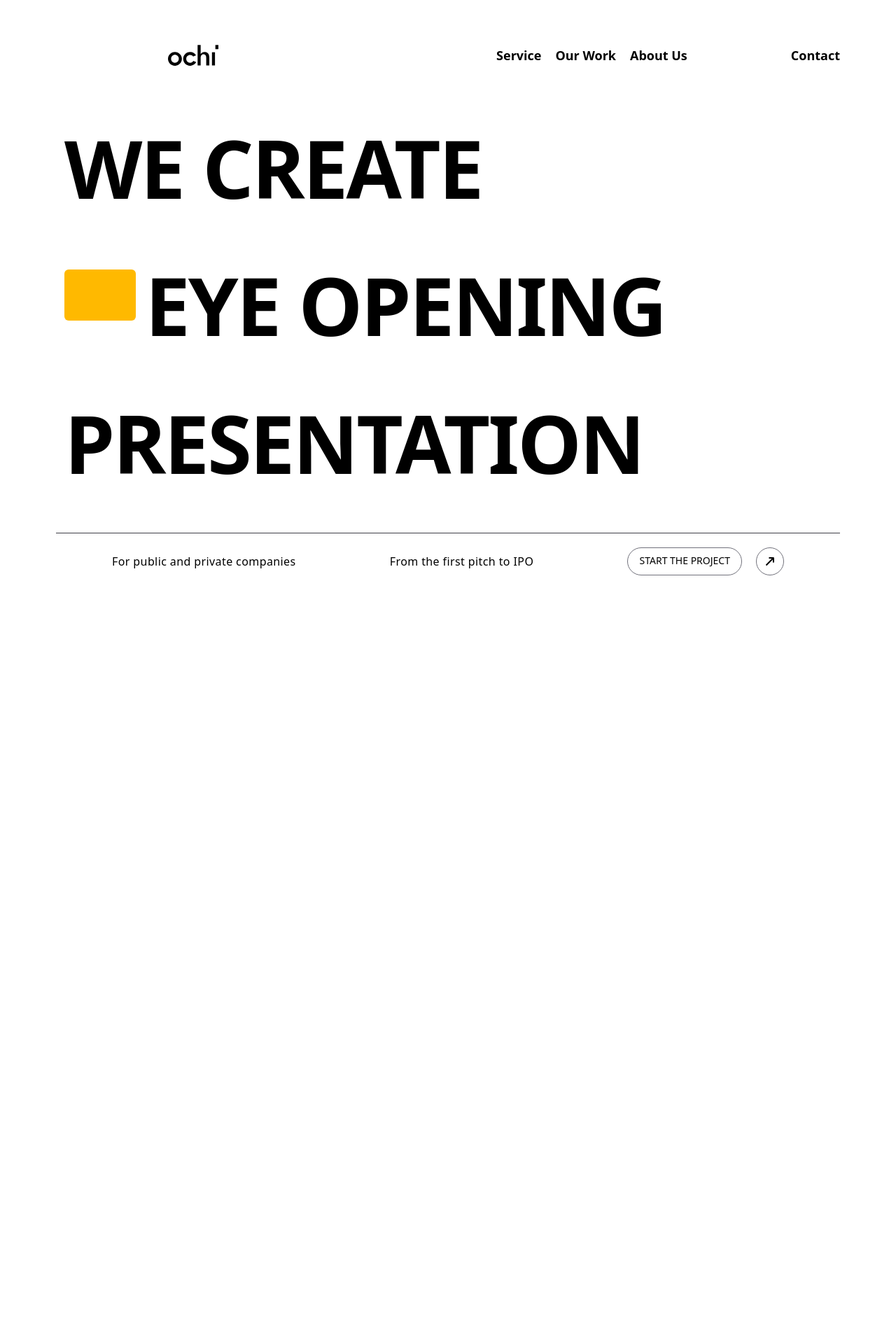
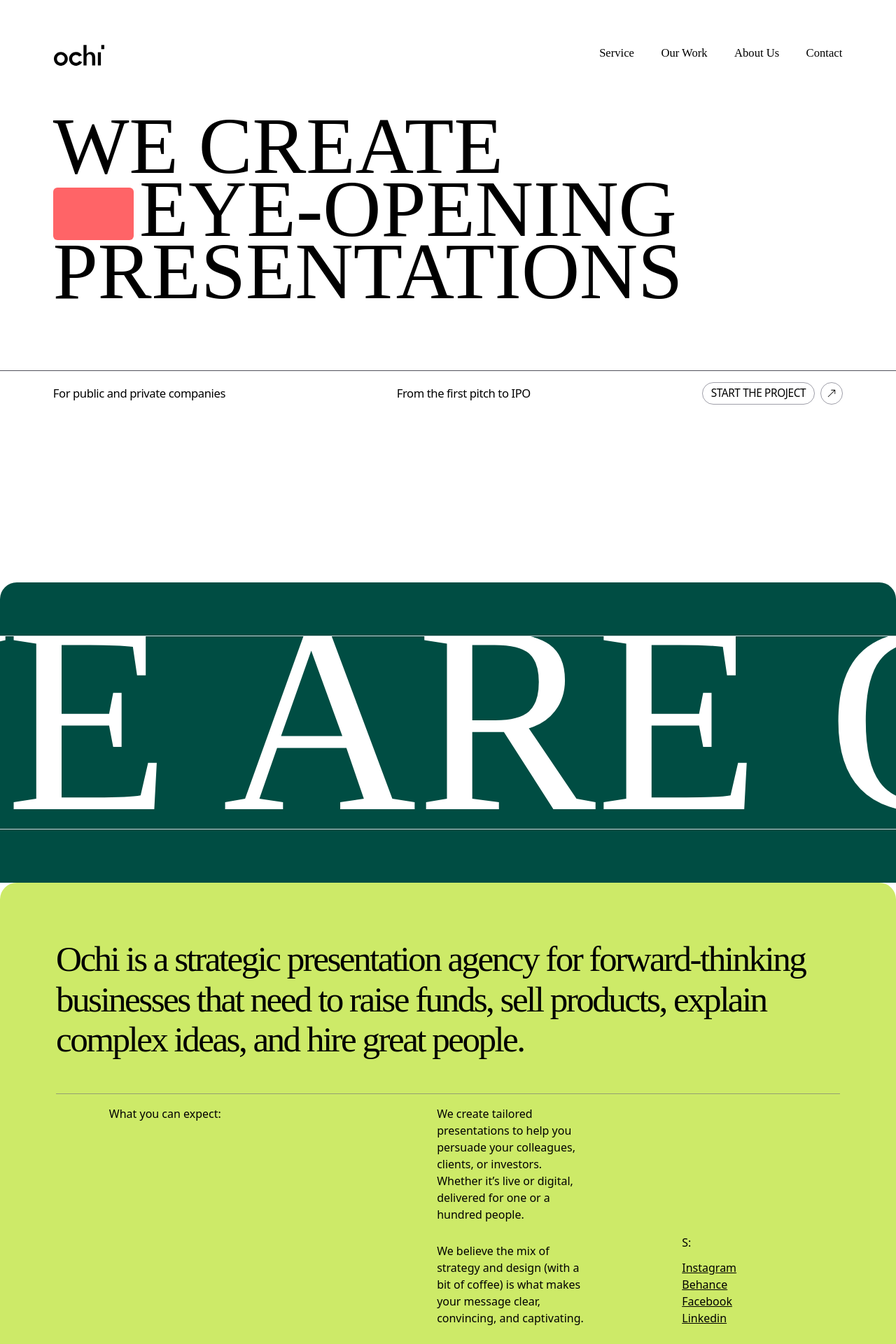
Before and after one commit to ayushghosh-123/Ochi-website, a React (Vite) app: page / in a window 1280 px wide. Shown: the top 1920 px of the page at 70% size. Before the commit the page ends 1072 px from the top, so only its background shows below. Built offline with nearby package versions, Linux system fonts and the light colour scheme.

Commit message:
marque pages done

```diff
--- a/package.json
+++ b/package.json
@@ -11,9 +11,11 @@
   },
   "dependencies": {
     "@tailwindcss/vite": "^4.0.6",
+    "framer-motion": "^12.4.3",
     "react": "^19.0.0",
     "react-dom": "^19.0.0",
     "react-icons": "^5.4.0",
+    "react-loading": "^2.0.3",
     "tailwindcss": "^4.0.6"
   },
   "devDependencies": {
--- a/src/App.jsx
+++ b/src/App.jsx
@@ -1,13 +1,18 @@
+import Abou from './Component/Abou'
 import Landing from './Component/Landing'
+import Marquee from './Component/Marquee'
 import Navbar from './Component/Navbar'
+
 
 function App() {
 
 
   return (
-    <div className='w-full px-20 py-8'>
+    <div className='w-full  py-8'>
       <Navbar />
       <Landing/>
+      <Marquee/>
+      <Abou/>
     </div>
   )
 }
--- /dev/null
+++ b/src/Component/Abou.jsx
@@ -0,0 +1,37 @@
+// import React from 'react'
+
+function Abou() {
+  return (
+    <div  data-scroll data-scroll-speed='-.2' className="='w-full p-20  bg-[#CDEA68] rounded-tl-3xl rounded-tr-3xl text-black">
+        <h1 className="font-['Neue_Montreal'] text-[4vw]  leading-[4.5vw] tracking-tighter">Ochi is a strategic presentation agency for forward-thinking businesses that need to raise funds, sell products, explain complex ideas, and hire great people.</h1>
+        <div className="w-full border-y border-zinc-500/60 mt-12 px-[5.922vw]">
+        <div className="flex flex-col md:flex-row gap-10 pt-4 pb-28">
+          <div className="md:basis-[25vw] lg:basis-[50vw]">
+            What you can expect:
+          </div>
+          <div className="flex flex-col basis-[25vw] w-[50vw] gap-7">
+            <span>
+              We create tailored presentations to help you persuade your
+              colleagues, clients, or investors. Whether it’s live or digital,
+              delivered for one or a hundred people.
+            </span>
+
+            <span>
+              We believe the mix of strategy and design (with a bit of coffee)
+              is what makes your message clear, convincing, and captivating.
+            </span>
+          </div>
+          <div className="flex flex-col basis-[25vw]  justify-end md:pl-24">
+            <span className="mb-3 ">S:</span>
+            <span className="underline underline-offset-1">Instagram</span>
+            <span className="underline underline-offset-1">Behance</span>
+            <span className="underline underline-offset-1">Facebook</span>
+            <span className="underline underline-offset-1">Linkedin</span>
+          </div>
+        </div>
+      </div>
+    </div>
+  )
+}
+
+export default Abou
--- a/src/Component/Landing.jsx
+++ b/src/Component/Landing.jsx
@@ -1,43 +1,53 @@
-import { FaArrowUpLong } from "react-icons/fa6";
 
-function Landing() {
+import { motion } from "framer-motion";
+import { BsArrowUpRight } from "react-icons/bs";
+
+const LandingPage = () => {
+
   return (
-    <div className="w-full h-screen">
-      <div className="TEXTSTRUCTURE mt-52 px-3">
-        {["we create", "eye opening", "presentation"].map((item, index) => (
-          <div key={index} className="masker mt-40 flex w-fit items-center">
-            {index === 1 && <div className="mr-[1vw] rounded-md w-[8vw] h-[5.7vw] -top-[1.2vw] relative bg-amber-400"></div>}
-            <h1 className="flex item-centre uppercase h-full leading-[0vw] text-[9vw] tracking-tight font-['FoundersGrotesk (woff) Roboto sans-serif'] font-semibold">
-              {item}
-            </h1>
+    <div data-scroll data-scroll-speed='-.3' className=" w-full box-border h-screen pt-1">
+      <div className="textstructure mt-32 px-[5.922vw]">
+        {["We Create", "Eye-Opening", "Presentations"].map((text, index) => (
+          <div className="masker " key={index}>
+            <div className="w-fit flex items-end overflow-hidden ">
+              {index === 1 && (
+                <motion.span
+                initial={{width:0}}
+                animate={{width:"9vw"}}
+                transition={{duration:1 , ease: [0.76, 0, 0.24, 1]}}
+                className="w-[9vw] h-[5.9vw] rounded-md mr-2 relative bg-red-400"></motion.span>
+              )}
+              <h1 className="font-['FoundersGrotesk'] leading-[7vw] uppercase text-[9vw] flex items-center">
+                {text}
+              </h1>
+            </div>
           </div>
         ))}
       </div>
-      <div className="border-t-[1px] border-zinc-700 mt-32 flex justify-between items-center py-5 px-20">
+      <div className="border-t border-zinc-600 mt-24 flex items-center justify-between px-[5.922vw] py-4">
         {[
           "For public and private companies",
           "From the first pitch to IPO",
-        ].map((item, index) => (
-          <p
+        ].map((text, index) => (
+          <span
             key={index}
-            className="text-md font-light tracking-wide leading-none"
+            className=" tracking-tight text-[2vw] md:text-[1.3vw] leading-tight "
           >
-            {item}
-          </p>
+            {text}
+          </span>
         ))}
-        <div className="start flex items-centre gap-5">
-          <div className="px-4 py-2 border-[1px] border-zinc-500 font-light text-sm hover:text-white hover:dark:bg-gray-800 uppercase rounded-full">
-            start the project
-          </div>
-          <div className="w-10 h-10 border-[1px] flex items-center justify-center border-zinc-500 rounded-full hover:text-white hover:dark:bg-gray-800">
-            <span className="rotate-[45deg]">
-              <FaArrowUpLong />
-            </span>
-          </div>
+
+        <div className="start flex items-center gap-2">
+          <span className="tracking-tight text-[2vw] md:text-[1.2vw] leading-tight border border-zinc-400 rounded-full px-3 py-[0.35rem] uppercase font-extralight">
+            Start the project
+          </span>
+          <span className="w-8 h-8 border hover:dark:bg-gray-800 text-black hover:text-white border-zinc-400 p-2 rounded-full font-[900] flex items-center justify-center box-border text-sm">
+            <BsArrowUpRight />
+          </span>
         </div>
       </div>
     </div>
   );
-}
+};
 
-export default Landing;
+export default LandingPage;
--- /dev/null
+++ b/src/Component/Marquee.jsx
@@ -0,0 +1,30 @@
+import { motion } from "framer-motion";
+// import React from "react";
+
+const Marquee = () => {
+  return (
+    <div data-scroll data-scroll-speed='.1' className="w-full py-[5.922vw] rounded-t-3xl bg-[#004D43] ">
+      <div className="text-white border-t text-[30vw] border-b border-zinc-300 flex items-center gap-[3vw] whitespace-nowrap font-[FoundersGrotesk] uppercase overflow-hidden">
+        <motion.h1
+          initial={{ x: '3%' }}
+          animate={{ x: "-100%" }}
+          transition={{ ease: "linear", repeat: Infinity, duration: 5 }}
+          className=" leading-none -mt-[5.8vw] -mb-[2.665vw]"
+        >
+          We are Ochi
+        </motion.h1>
+        <motion.h1
+           initial={{ x: '3%' }}
+          animate={{ x: "-100%" }}
+          transition={{ ease: "linear", repeat: Infinity, duration: 5 }}
+          className=" leading-none -mt-[5.8vw] -mb-[2.665vw]"
+        >
+          We are Ochi
+        </motion.h1>
+
+      </div>
+    </div>
+  );
+};
+
+export default Marquee;
--- a/src/Component/Navbar.jsx
+++ b/src/Component/Navbar.jsx
@@ -1,6 +1,6 @@
 function Navbar() {
   return (
-    <div className="fixed z-999 w-full px-40 py-8 font-['Neue Monreal'] flex justify-between items-center">
+    <div className="fixed z-[999] w-full px-[5.992vw] py-8 font-[NeueMontreal] flex justify-between  backdrop:blur-2xl">
       <div className="logo">
         <svg
           width="72"
@@ -25,9 +25,9 @@
           ></path>
         </svg>
       </div>
-      <div className="Links flex gap-5">
-        {["Service", "Our work", "About us", "Contact"].map((item, index, arr) => (
-          <a key={index} className={`text-lg capitalize font-bold ${index === arr.length - 1 ? "ml-32" : ""}`}>
+      <div className="Links flex gap-[3vw]">
+        {["Service", "Our work", "About us", "Contact"].map((item, index) => (
+          <a key={index} className={`text-[2.1vw] md:text-[1.3vw] font-light capitalize ${index === 4 && "ml-[10vw]" }`}>
             {item}
           </a>
         ))}
```
Also changed, not shown: 1 other file (tests, documents, lock files or other folders).
